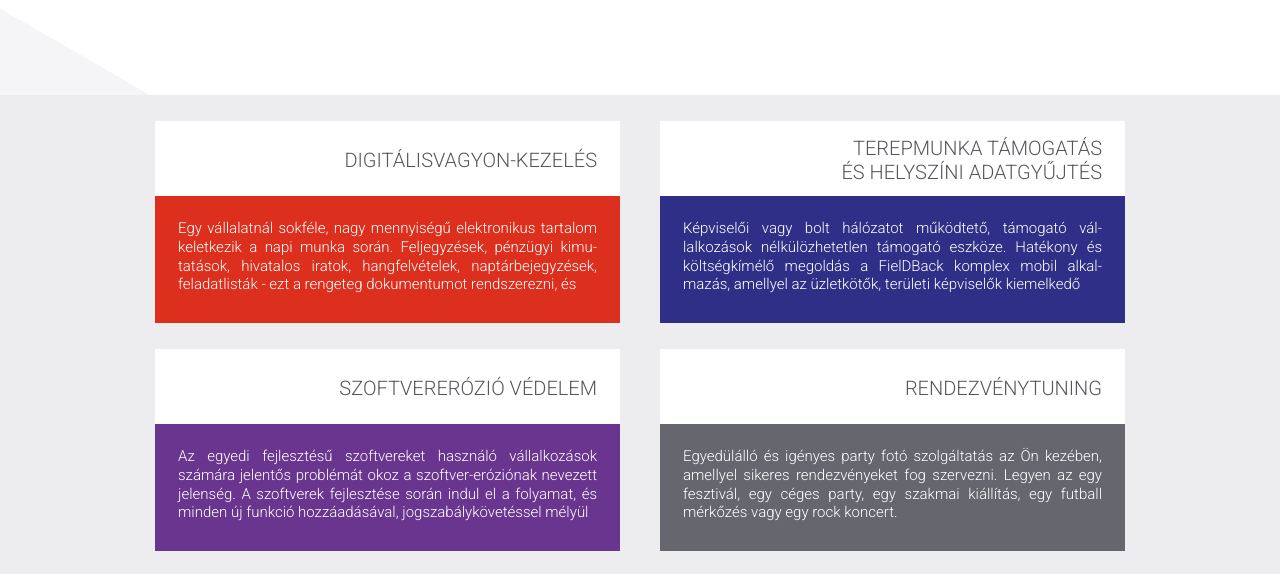
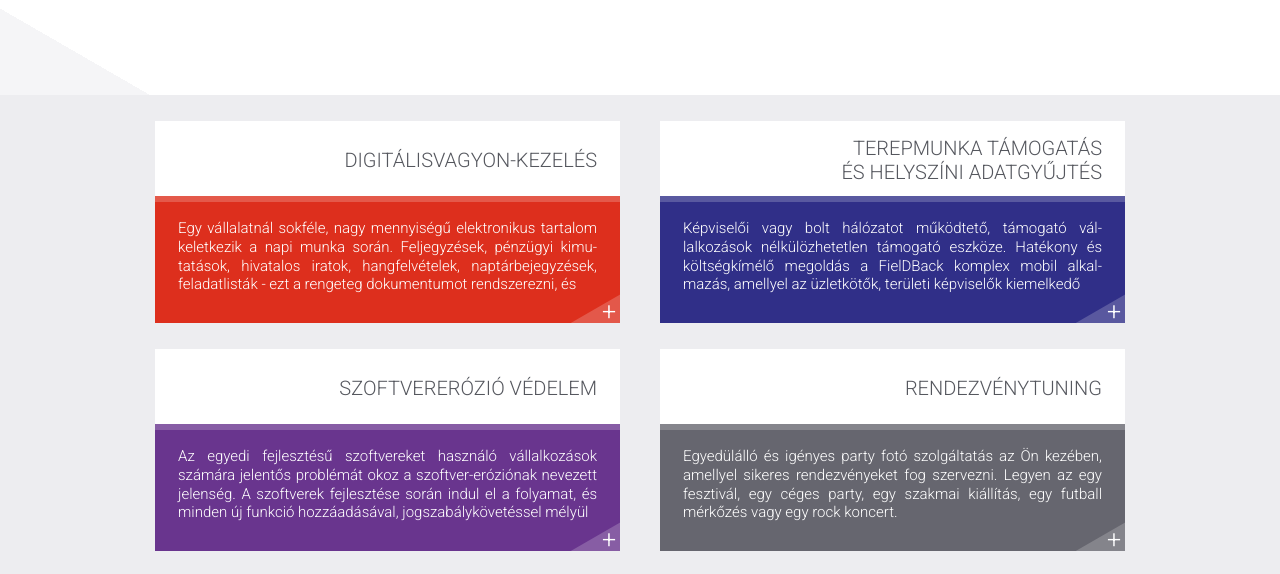
Before and after one commit to garaik/RDIWebsite, a plain HTML site: page index.html in a window 1280 px wide. Shown: the part 723-1297 px from the top of the page. Drawn offline with nearby package versions, Linux system fonts and the light colour scheme; some packages are replaced by stand-ins of ours.

Commit message:
Added corner plus signs.

```diff
--- a/index.html
+++ b/index.html
@@ -5,7 +5,7 @@
   <meta charset="utf-8">
   <meta name="viewport" content="width=device-width">
   <title>P92 RDI</title>
-  <link href='http://fonts.googleapis.com/css?family=Roboto:400,700,500,300' rel='stylesheet' type='text/css'>
+  <link href='http://fonts.googleapis.com/css?family=Roboto:400,700,300' rel='stylesheet' type='text/css'>
   <link rel="stylesheet" href="stylesheets/app.css">
   <link type="text/plain" rel="author" href="humans.txt" />
   <link rel="shortcut icon" href="images/favicon.png">
@@ -76,12 +76,14 @@
       <div class="product" id="thedox">
         <h2><span>Digitálisvagyon-kezelés</span></h2>
         <p>Egy vállalatnál sokféle, nagy mennyiségű elektronikus tartalom keletkezik a napi munka során. Feljegyzések, pénzügyi kimu&shy;tatások, hivatalos iratok, hangfelvételek, naptárbejegyzések, feladatlisták - ezt a rengeteg dokumentumot rendszerezni, és</p>
+        <span class="more"><a href="#">+</a></span>
       </div>
     </div>
     <div class="small-9 columns">
       <div class="product" id="fieldback">
         <h2><span>Terepmunka támogatás<br>és helyszíni adatgyűjtés</span></h2>
         <p>Képviselői vagy bolt hálózatot működtető, támogató vál&shy;lalkozások nélkülözhetetlen támogató eszköze. Hatékony és költségkímélő megoldás a FielDBack komplex mobil alkal&shy;mazás, amellyel az üzletkötők, területi képviselők kiemelkedő</p>
+        <span class="more"><a href="#">+</a></span>
       </div>
     </div>
   </div>
@@ -90,12 +92,14 @@
       <div class="product" id="grafight">
         <h2><span>Szoftvererózió védelem</span></h2>
         <p>Az egyedi fejlesztésű szoftvereket használó vállalkozások számára jelentős problémát okoz a szoftver-eróziónak nevezett jelenség. A szoftverek fejlesztése során indul el a folyamat, és minden új funkció hozzáadásával, jogszabálykövetéssel mélyül</p>
+        <span class="more"><a href="#">+</a></span>
       </div>
     </div>
     <div class="small-9 columns">
       <div class="product" id="foundryboxlive">
         <h2><span>Rendezvénytuning</span></h2>
         <p>Egyedülálló és igényes party fotó szolgáltatás az Ön kezében, amellyel sikeres rendezvényeket fog szervezni. Legyen az egy fesztivál, egy céges party, egy szakmai kiállítás, egy futball mérkőzés vagy egy rock koncert.</p>
+        <span class="more"><a href="#">+</a></span>
       </div>
     </div>
   </div>
--- a/sass/app.scss
+++ b/sass/app.scss
@@ -195,6 +195,7 @@ $default-horizontal-gap: $column-gutter + emCalc(16);
       height: 202px;
       color: #fff;
       overflow: hidden;
+      position: relative;
 
       h2 {
         background-color: #fff;
@@ -219,13 +220,36 @@ $default-horizontal-gap: $column-gutter + emCalc(16);
       }
 
       p {
+        border-top: 6px solid rgba(255, 255, 255, .2);
         margin: 0;
         padding: $default-padding;
+        padding-top: $default-padding - 6px;
         font-family: 'Roboto', sans-serif;
         font-weight: 300;
         font-size: emCalc(15);
         line-height: emCalc(20);
         text-align: justify;
+      }
+
+      span.more {
+        position: absolute;
+        right: 0;
+        bottom: 0;
+        font-family: 'Roboto', sans-serif;
+        font-size: emCalc(25);
+        font-weight: 300;
+        width: 50px;
+        height: 30px;
+        text-align: right;
+        padding-top: 6px;
+        padding-right: 4px;
+        background: url('images/more-corner.png');
+        background-position: bottom right;
+        background-repeat: no-repeat;
+
+        a {
+          color: #fff;
+        }
       }
     }
   }
```
Also changed, not shown: stylesheets/app.css, stylesheets/images/more-corner.png (added).
